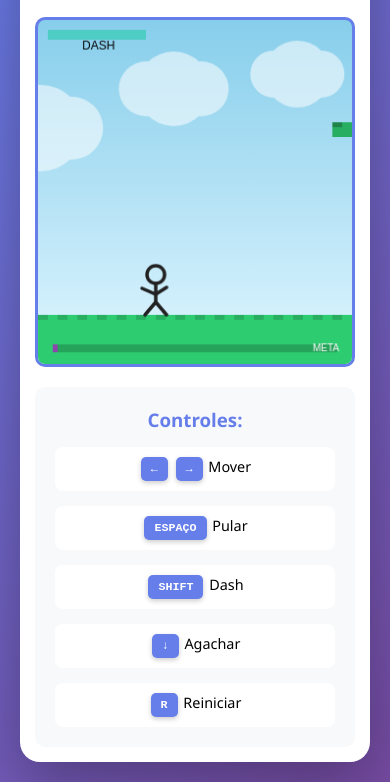
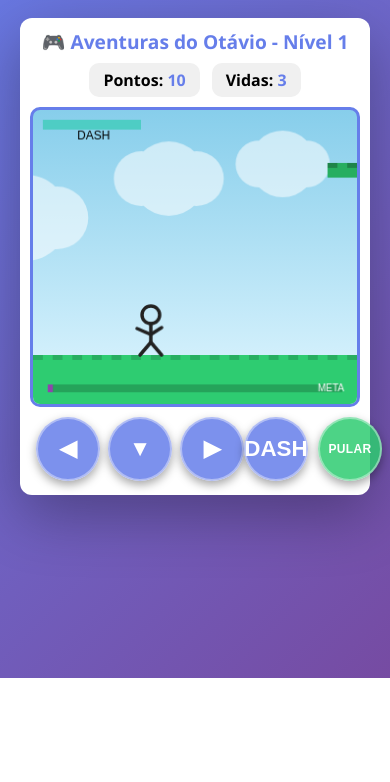
Before and after one commit to hbarroco/jogos-otavio, a plain HTML site: page primeiro-jogo/index.html in a window 390 px wide. Shown: the part 166-948 px from the top of the page. After the commit the page ends 844 px from the top, so only its background shows below. Drawn offline with Linux system fonts and the light colour scheme.

Commit message:
More changings

```diff
--- a/primeiro-jogo/index.html
+++ b/primeiro-jogo/index.html
@@ -2,7 +2,7 @@
 <html lang="pt-BR">
 <head>
     <meta charset="UTF-8">
-    <meta name="viewport" content="width=device-width, initial-scale=1.0">
+    <meta name="viewport" content="width=device-width, initial-scale=1.0, maximum-scale=1.0, user-scalable=no">
     <title>Primeiro Jogo 2D - Aventura de Plataforma</title>
     <link rel="stylesheet" href="src/style.css">
 </head>
@@ -16,10 +16,9 @@
             </div>
         </div>
 
-        <div class="canvas-wrapper">
         <canvas id="gameCanvas"></canvas>
 
-            <div class="touch-controls">
+        <div class="touch-bar">
             <div class="touch-dpad">
                 <button class="touch-btn" id="btn-left">&#9664;</button>
                 <button class="touch-btn" id="btn-down">&#9660;</button>
@@ -28,7 +27,6 @@
             <div class="touch-actions">
                 <button class="touch-btn" id="btn-dash">DASH</button>
                 <button class="touch-btn touch-jump" id="btn-jump">PULAR</button>
-                </div>
             </div>
         </div>
 
--- a/primeiro-jogo/src/game.js
+++ b/primeiro-jogo/src/game.js
@@ -464,22 +464,25 @@ function restartGame() {
 
 // ── Touch controls ───────────────────────────────────────────────────────────
 (function setupTouch() {
+    // Prevent pull-to-refresh and pinch-zoom while playing
+    document.addEventListener('touchmove', e => e.preventDefault(), { passive: false });
+
     const bindings = [
-        { id: 'btn-left',  keys: ['ArrowLeft', 'a'] },
-        { id: 'btn-right', keys: ['ArrowRight', 'd'] },
-        { id: 'btn-down',  keys: ['ArrowDown', 's'] },
-        { id: 'btn-jump',  keys: [' ', 'Space', 'ArrowUp', 'w'] },
-        { id: 'btn-dash',  keys: ['Shift'] },
+        { id: 'btn-left',  press: ['ArrowLeft',  'a'] },
+        { id: 'btn-right', press: ['ArrowRight', 'd'] },
+        { id: 'btn-down',  press: ['ArrowDown',  's'] },
+        { id: 'btn-jump',  press: [' ', 'Space', 'ArrowUp', 'w'] },
+        { id: 'btn-dash',  press: ['Shift'] },
     ];
 
-    bindings.forEach(({ id, keys: k }) => {
+    bindings.forEach(({ id, press: k }) => {
         const el = document.getElementById(id);
         if (!el) return;
-        const press   = () => k.forEach(key => { keys[key] = true; });
-        const release = () => k.forEach(key => { keys[key] = false; });
-        el.addEventListener('touchstart', e => { e.preventDefault(); press(); },   { passive: false });
-        el.addEventListener('touchend',   e => { e.preventDefault(); release(); }, { passive: false });
-        el.addEventListener('touchcancel',e => { e.preventDefault(); release(); }, { passive: false });
+        const on  = e => { e.preventDefault(); k.forEach(key => { keys[key] = true;  }); };
+        const off = e => { e.preventDefault(); k.forEach(key => { keys[key] = false; }); };
+        el.addEventListener('touchstart',  on,  { passive: false });
+        el.addEventListener('touchend',    off, { passive: false });
+        el.addEventListener('touchcancel', off, { passive: false });
     });
 })();
 
--- a/primeiro-jogo/src/style.css
+++ b/primeiro-jogo/src/style.css
@@ -52,11 +52,6 @@ body {
     color: #667eea;
 }
 
-.canvas-wrapper {
-    position: relative;
-    width: 100%;
-}
-
 #gameCanvas {
     display: block;
     width: 100%;
@@ -66,45 +61,32 @@ body {
     background: linear-gradient(to bottom, #87CEEB 0%, #E0F6FF 100%);
 }
 
-/* Touch controls — hidden on mouse devices, shown on touch screens */
-.touch-controls {
+/* Touch bar — always in DOM, hidden on desktop */
+.touch-bar {
     display: none;
-    position: absolute;
-    bottom: 12px;
-    left: 0;
-    right: 0;
-    pointer-events: none;
-    padding: 0 12px;
     justify-content: space-between;
-    align-items: flex-end;
-}
-
-@media (pointer: coarse) {
-    .touch-controls {
-        display: flex;
-    }
+    align-items: center;
+    padding: 10px 6px 4px;
 }
 
 .touch-dpad {
     display: flex;
-    gap: 6px;
-    pointer-events: all;
+    gap: 8px;
 }
 
 .touch-actions {
     display: flex;
-    gap: 8px;
-    pointer-events: all;
+    gap: 10px;
 }
 
 .touch-btn {
-    width: 58px;
-    height: 58px;
+    width: 64px;
+    height: 64px;
     border-radius: 50%;
-    border: none;
-    background: rgba(102, 126, 234, 0.65);
+    border: 2px solid rgba(255,255,255,0.4);
+    background: rgba(102, 126, 234, 0.85);
     color: #fff;
-    font-size: 1.3em;
+    font-size: 1.4em;
     font-weight: bold;
     cursor: pointer;
     user-select: none;
@@ -113,12 +95,19 @@ body {
     display: flex;
     align-items: center;
     justify-content: center;
-    box-shadow: 0 3px 8px rgba(0,0,0,0.3);
+    box-shadow: 0 4px 10px rgba(0,0,0,0.35);
+    -webkit-tap-highlight-color: transparent;
+}
+
+.touch-btn:active {
+    background: rgba(118, 75, 162, 0.95);
+    transform: scale(0.93);
 }
 
 .touch-jump {
-    background: rgba(46, 204, 113, 0.7);
-    font-size: 0.8em;
+    background: rgba(46, 204, 113, 0.85);
+    font-size: 0.75em;
+    letter-spacing: 0.03em;
 }
 
 .controls-info {
@@ -207,24 +196,37 @@ kbd {
 
 @media (max-width: 768px) {
     .game-container {
-        padding: 15px;
+        padding: 10px;
+        border-radius: 12px;
+    }
+
+    .game-header {
+        margin-bottom: 10px;
     }
 
     .game-header h1 {
-        font-size: 1.5em;
+        font-size: 1.2em;
+        margin-bottom: 8px;
+    }
+
+    .game-info {
+        gap: 12px;
+        font-size: 1em;
+    }
+
+    .score, .lives {
+        padding: 6px 14px;
     }
 
     #gameCanvas {
-        height: 350px;
+        height: 300px;
     }
 
-    .touch-btn {
-        width: 52px;
-        height: 52px;
-        font-size: 1.1em;
+    .touch-bar {
+        display: flex;
     }
 
-    .controls-grid {
-        grid-template-columns: 1fr;
+    .controls-info {
+        display: none;
     }
 }
```
Lines whose indentation alone changed are shown as unchanged.
